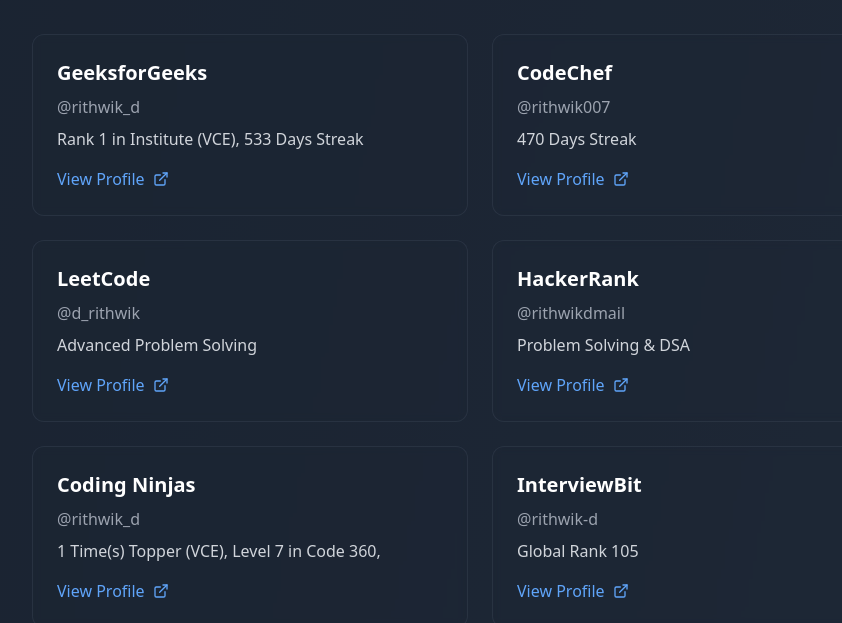
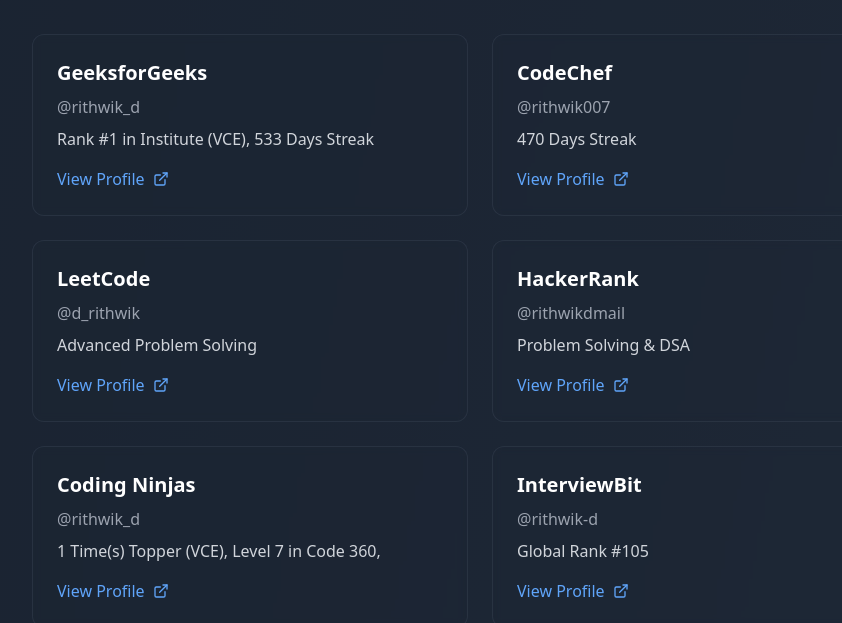
Before and after one commit to DRithwik/My-Portfolio, a React (Vite) app: page / in a window 1280 px wide. Shown: the part 5260-5883 px from the top of the page, without its empty margins (160-1002 px from the left). Built offline with nearby package versions, Linux system fonts and the light colour scheme.

Commit message:
Update CodingPlatforms.tsx

```diff
--- a/src/components/CodingPlatforms.tsx
+++ b/src/components/CodingPlatforms.tsx
@@ -7,7 +7,7 @@
       name: 'GeeksforGeeks',
       username: 'rithwik_d',
       url: 'https://auth.geeksforgeeks.org/user/rithwik_d',
-      achievements: 'Rank 1 in Institute (VCE), 533 Days Streak'
+      achievements: 'Rank #1 in Institute (VCE), 533 Days Streak'
     },
     {
       name: 'CodeChef',
@@ -37,7 +37,7 @@
       name: 'InterviewBit',
       username: 'rithwik-d',
       url: 'https://www.interviewbit.com/profile/rithwik-d/',
-      achievements: 'Global Rank 105'
+      achievements: 'Global Rank #105'
     }
   ];
 
```
